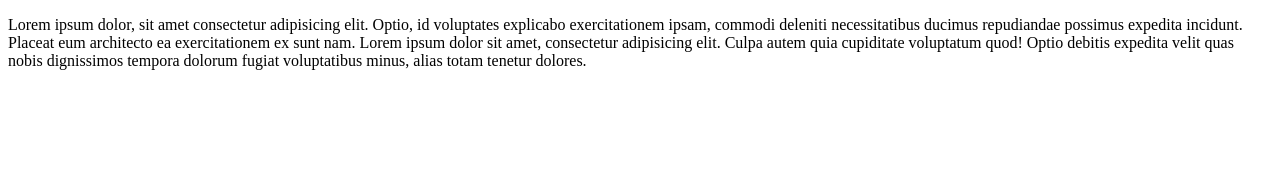
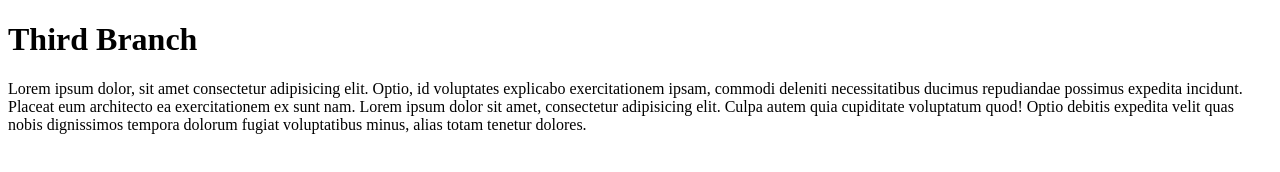
Before and after one commit to SyedMuhammadSaad74/initial-work, a plain HTML site: page index.html in a window 1280 px wide. Drawn offline with Linux system fonts and the light colour scheme.

Commit message:
third branch

```diff
--- a/index.html
+++ b/index.html
@@ -8,6 +8,7 @@
 </head>
 
 <body>
+    <h1>Third Branch</h1>
     <p>Lorem ipsum dolor, sit amet consectetur adipisicing elit. Optio, id voluptates explicabo exercitationem ipsam,
         commodi deleniti necessitatibus ducimus repudiandae possimus expedita incidunt. Placeat eum architecto ea
         exercitationem ex sunt nam.
```
Also changed, not shown: 1 other file.
